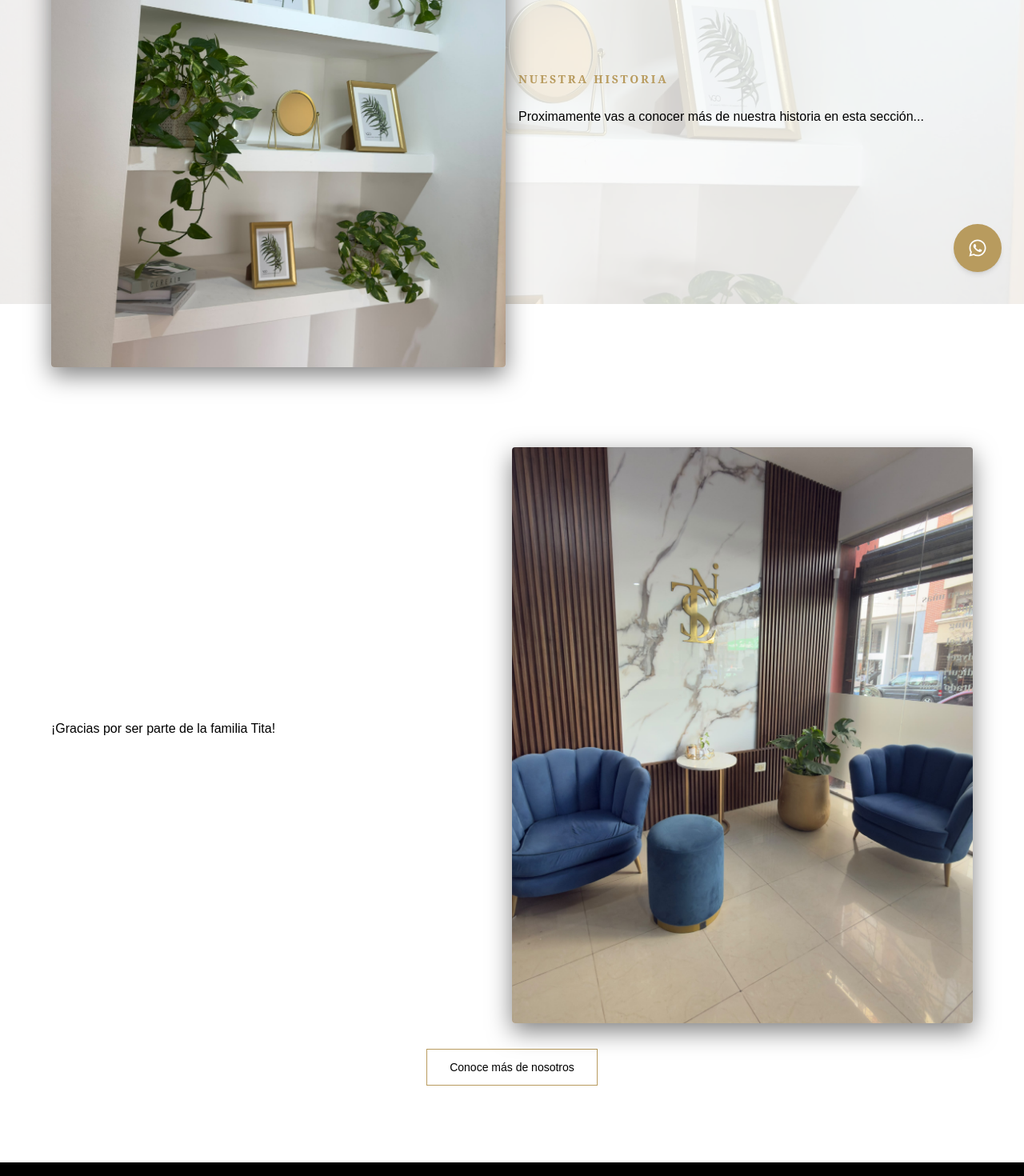
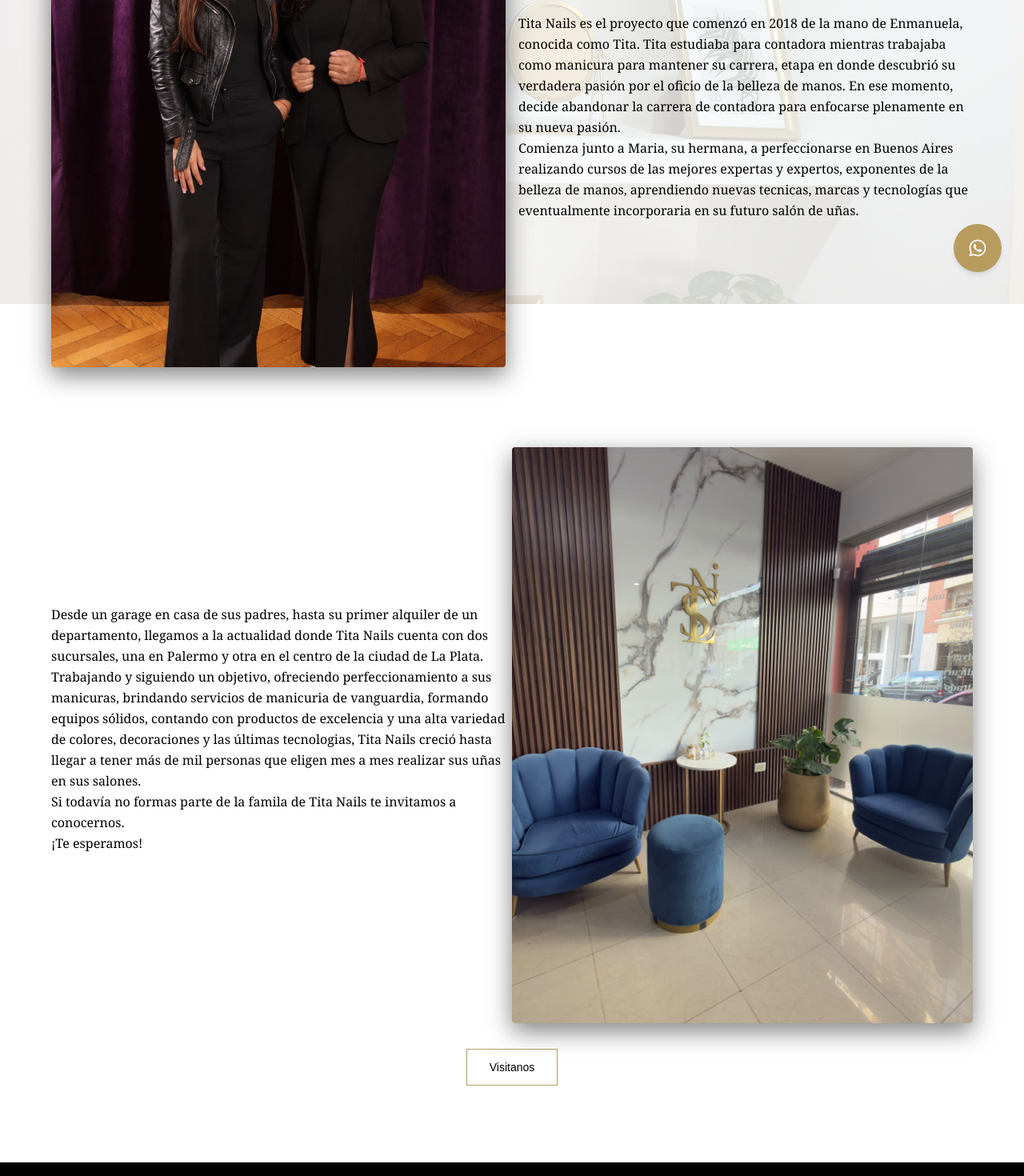
Before and after one commit to juancivardi/tita-nails, a Next.js app: page /historia in a window 1280 px wide. Shown: the part 420-1890 px from the top of the page at 80% size. Built offline with nearby package versions, Linux system fonts and the light colour scheme.

Commit message:
Add the history of local

```diff
--- a/app/historia/page.tsx
+++ b/app/historia/page.tsx
@@ -9,7 +9,7 @@
           <div className="relative mx-auto w-full max-w-[300]">
             <div className=" mb-10 relative aspect-[4/5] overflow-hidden rounded shadow-[0_10px_30px_rgba(0,0,0,0.5)]">
               <Image
-                src="/images/local2.jpg"
+                src="/images/tita-foto.jpeg"
                 alt="Tita Nails, centro de estetica de uñas"
                 fill
                 className="object-cover"
@@ -24,8 +24,11 @@
             </p>
 
             <div className="mt-6 space-y-4 text-base leading-relaxed text-black">
-              <p>
-                Proximamente vas a conocer más de nuestra historia en esta sección...
+              <p className="font-serif leading-relaxed">
+                Tita Nails es el proyecto que comenzó en 2018 de la mano de Enmanuela, conocida como Tita.
+                Tita estudiaba para contadora mientras trabajaba como manicura para mantener su carrera, etapa en donde descubrió su verdadera pasión por el oficio de la belleza de manos.
+                En ese momento, decide abandonar la carrera de contadora para enfocarse plenamente en su nueva pasión. <br/>
+                Comienza junto a Maria, su hermana, a perfeccionarse en Buenos Aires realizando cursos de las mejores expertas y expertos, exponentes de la belleza de manos, aprendiendo nuevas tecnicas, marcas y tecnologías que eventualmente incorporaria en su futuro salón de uñas.
               </p>
             </div>
           </div>
@@ -33,9 +36,11 @@
         <div className="mt-5 grid items-center md:grid-cols-2">
             <div>
                 <div className="mt-6 space-y-4 text-base leading-relaxed text-black">
-
-                  <p>
-                      ¡Gracias por ser parte de la familia Tita!
+                  <p className="font-serif leading-relaxed">
+                    Desde un garage en casa de sus padres, hasta su primer alquiler de un departamento, llegamos a la actualidad donde Tita Nails cuenta con dos sucursales, una en Palermo y otra en el centro de la ciudad de La Plata. <br/>
+                    Trabajando y siguiendo un objetivo, ofreciendo perfeccionamiento a sus manicuras, brindando servicios de manicuria de vanguardia, formando equipos sólidos, contando con productos de excelencia y una alta variedad de colores, decoraciones y las últimas tecnologias, Tita Nails creció hasta llegar a tener más de mil personas que eligen mes a mes realizar sus uñas en sus salones.
+                    <br/> Si todavía no formas parte de la famila de Tita Nails te invitamos a conocernos.
+                    <br/> ¡Te esperamos!
                   </p>
                 </div>
 
@@ -57,7 +62,7 @@
               <Link
                 href="/contacto"
                 className="center mt-8 inline-block border border-[#B89B5E] px-7 py-3 text-sm font-medium text-black transition hover:bg-[#B89B5E]">
-                  Conoce más de nosotros
+                  Visitanos
               </Link>
             </div>
       </div>
--- a/app/layout.tsx
+++ b/app/layout.tsx
@@ -20,7 +20,7 @@
 }>) {
   return (
     <html lang="es">
-      <body className="bg-white">
+      <body>
         {/* Imagen de fondo */}
           <div
             className="absolute fixed inset-0 -z-10 bg-cover bg-center opacity-20"
```
Also changed, not shown: public/images/tita-foto.jpeg (added).
